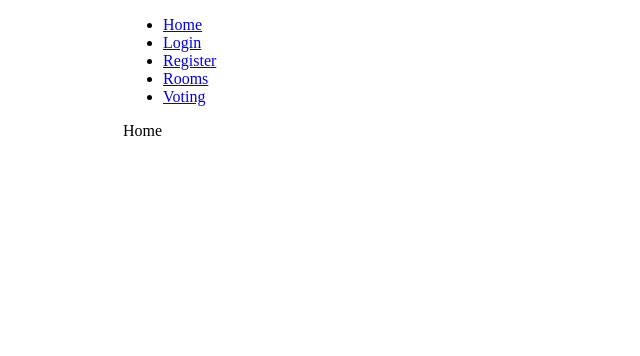
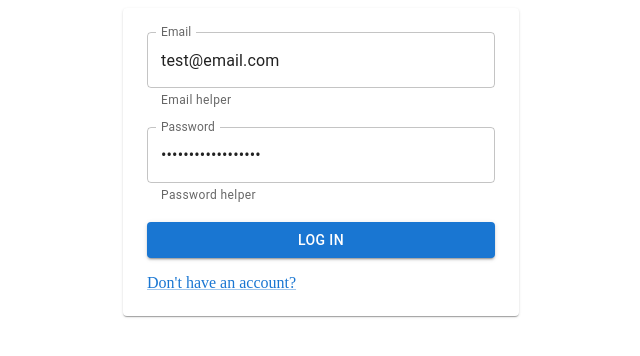
Before and after one commit to KomarovVladimir/voting-fe, a React (Create React App) app: page / in a window 1280 px wide. Shown: the top 356 px of the page, without its empty margins (319-959 px from the left). Built offline with nearby package versions, Linux system fonts and the light colour scheme; what miragejs would draw is missing.

Commit message:
Remove the testing menu

```diff
--- a/package.json
+++ b/package.json
@@ -53,6 +53,7 @@
     ]
   },
   "devDependencies": {
+    "@babel/plugin-proposal-private-property-in-object": "^7.21.0-placeholder-for-preset-env.2",
     "@faker-js/faker": "^8.0.2",
     "miragejs": "^0.1.47",
     "redux-devtools-extension": "^2.13.9"
--- a/src/features/auth/components/LoginForm/index.tsx
+++ b/src/features/auth/components/LoginForm/index.tsx
@@ -26,7 +26,10 @@ export const LoginForm = () => {
             <Form
                 onSubmit={onSubmit}
                 // validate={validate}
-                initialValues={{ email: "admin@email.com", password: "admin" }}
+                initialValues={{
+                    email: "test@email.com",
+                    password: "testpassword123123",
+                }}
                 render={({ handleSubmit }) => (
                     <Box component="form" onSubmit={handleSubmit}>
                         <Stack direction="column" spacing={2} padding={3}>
--- a/src/features/auth/components/RegistrationForm/index.tsx
+++ b/src/features/auth/components/RegistrationForm/index.tsx
@@ -35,7 +35,7 @@ export const RegistrationForm = () => (
                     <FormHelperText>Last name helper</FormHelperText>
                 </FormControl>
                 <Button variant="contained">Register</Button>
-                <MuiLink component={Link} to="../login">
+                <MuiLink component={Link} to="/">
                     I already have an account
                 </MuiLink>
             </Stack>
--- a/src/routing/AppRoutes.tsx
+++ b/src/routing/AppRoutes.tsx
@@ -1,17 +1,15 @@
 import { Route, Routes } from "react-router";
 
-import { Register, Home, Login, RoomsPage, VotingPage } from "pages";
+import { Register, Login, RoomsPage, VotingPage } from "pages";
 
 import { PrivateRoutes } from "./PrivateRoutes";
 import { PublicRoutes } from "./PublicRoutes";
-
 import { navigation } from "./data/navigation";
 
 export const AppRoutes = () => (
     <Routes>
         <Route path={navigation.baseRoute} element={<PublicRoutes />}>
-            <Route index element={<Home />} />
-            <Route path={navigation.login} element={<Login />} />
+            <Route index element={<Login />} />
             <Route path={navigation.register} element={<Register />} />
         </Route>
         <Route path={navigation.authorized} element={<PrivateRoutes />}>
--- a/src/routing/PrivateRoutes.tsx
+++ b/src/routing/PrivateRoutes.tsx
@@ -1,20 +1,13 @@
 import { Navigate, Outlet } from "react-router";
 
 import { useAuth } from "features/auth/hooks/useAuth";
-
-import { TestingMenu } from "./TestingMenu";
 
 export const PrivateRoutes = () => {
     const { user } = useAuth();
 
     if (!user) {
-        return <Navigate to="/login" />;
+        return <Navigate to="/" />;
     }
 
-    return (
-        <>
-            <TestingMenu />
-            <Outlet />
-        </>
-    );
+    return <Outlet />;
 };
--- a/src/routing/PublicRoutes.tsx
+++ b/src/routing/PublicRoutes.tsx
@@ -2,8 +2,6 @@ import { Container } from "@mui/material";
 import { Navigate, Outlet } from "react-router";
 
 import { useAuth } from "features/auth/hooks/useAuth";
-
-import { TestingMenu } from "./TestingMenu";
 
 export const PublicRoutes = () => {
     const { user } = useAuth();
@@ -14,8 +12,6 @@ export const PublicRoutes = () => {
 
     return (
         <Container maxWidth="xs">
-            <TestingMenu />
-
             <Outlet />
         </Container>
     );
--- a/src/routing/TestingMenu.tsx
+++ /dev/null
@@ -1,21 +0,0 @@
-import { Link } from "react-router-dom";
-
-export const TestingMenu = () => (
-    <ul>
-        <li>
-            <Link to="/">Home</Link>
-        </li>
-        <li>
-            <Link to="/login">Login</Link>
-        </li>
-        <li>
-            <Link to="/register">Register</Link>
-        </li>
-        <li>
-            <Link to="/authorized/rooms">Rooms</Link>
-        </li>
-        <li>
-            <Link to="/authorized/voting">Voting</Link>
-        </li>
-    </ul>
-);
--- a/src/services/server/index.js
+++ b/src/services/server/index.js
@@ -13,8 +13,8 @@ createServer({
     seeds(server) {
         server.create("user", {
             role: "Admin",
-            email: "admin@email.com",
-            password: "admin",
+            email: "test@email.com",
+            password: "testpassword123123",
             firstName: faker.person.firstName(),
             lastName: faker.person.lastName(),
         });
```
Also changed, not shown: 1 other file (tests, documents, lock files or other folders).
